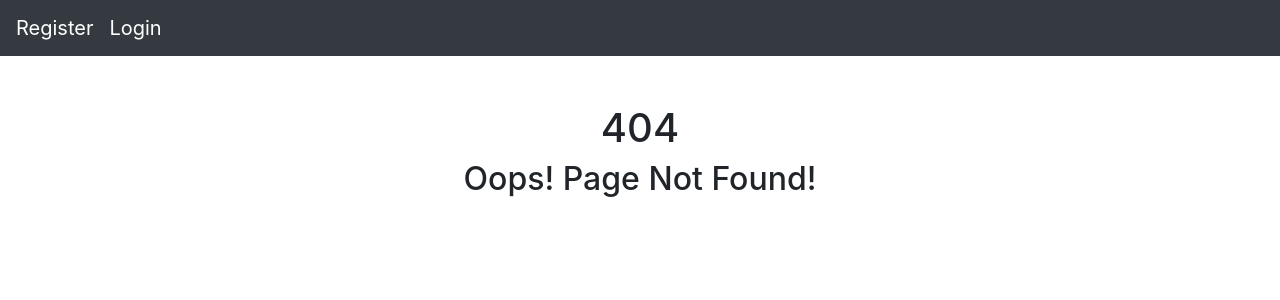
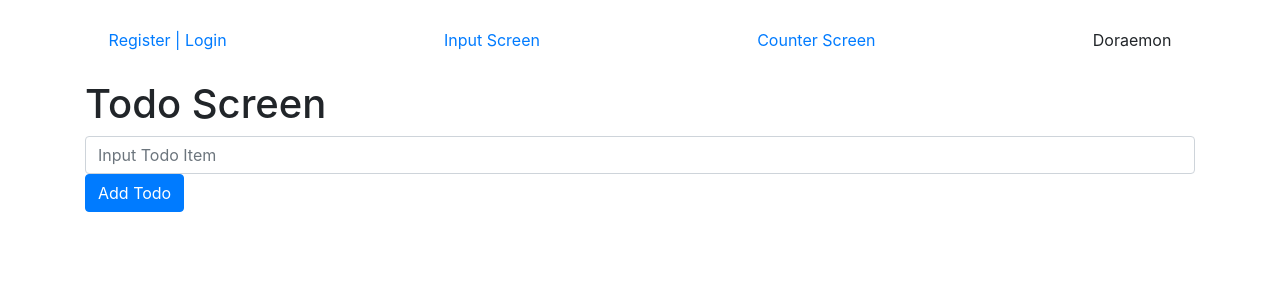
Before and after one commit to igaalicya/CIMB-react, a React (Create React App) app: page /todo in a window 1280 px wide. Before the commit this address had no page. Shown: the top 300 px of the page. Built offline with nearby package versions, Linux system fonts and the light colour scheme.

Commit message:
redux action

```diff
--- a/src/App.jsx
+++ b/src/App.jsx
@@ -22,6 +22,7 @@ import ProfileScreen from "./views/screens/ProfileScreen";
 import RegisterScreen from "./views/screens/RegisterScreen";
 import LoginScreen from "./views/screens/LoginScreen";
 import ProfileUser from "./views/screens/profileUser";
+import TodoReduxScreen from "./views/screens/TodoReduxScreen";
 
 function App() {
   let arrBooks = [
@@ -98,6 +99,7 @@ function App() {
         <Route exact path="/profileUser/:username" component={ProfileUser} />
         {/* setelah : adalah parameter yang bebas diisi apa aja */}
         <Route exact path="/profile/:username" component={ProfileScreen} />
+        <Route exact path="/todo" component={TodoReduxScreen} />
         {/* <Route path="/lifecycle" component={LifecycleScreen} /> */}
         {/*
             user list
--- /dev/null
+++ b/src/redux/actions/index.js
@@ -0,0 +1,2 @@
+export * from "./todo";
+export * from "./user";
--- /dev/null
+++ b/src/redux/actions/todo.js
@@ -0,0 +1,13 @@
+export const todoInputHandler = text => {
+  return {
+    type: "ON_CHANGE_TODO_INPUT",
+    payload: text
+  };
+};
+
+export const addTodoInputHandler = text => {
+  return {
+    type: "ADD_TODO_INPUT",
+    payload: text
+  };
+};
--- /dev/null
+++ b/src/redux/actions/user.js
@@ -0,0 +1,6 @@
+export const usernameInputHandler = text => {
+  return {
+    type: "ON_CHANGE_USERNAME",
+    payload: text
+  };
+};
--- a/src/redux/reducers/index.js
+++ b/src/redux/reducers/index.js
@@ -1,6 +1,8 @@
 import { combineReducers } from "redux";
 import todo from "./todo";
+import user from "./user";
 
 export default combineReducers({
-  todo
+  haha: todo,
+  user
 });
--- a/src/redux/reducers/todo.js
+++ b/src/redux/reducers/todo.js
@@ -5,8 +5,10 @@ const init_state = {
 };
 
 export default (state = init_state, action) => {
-  if (action.type == "TODO_INPUT") {
+  if (action.type === "ON_CHANGE_TODO_INPUT") {
     return { ...state, todoInput: action.payload };
+  } else if (action.type === "ADD_TODO_INPUT") {
+    return { ...state, todoList: [...state.todoList, action.payload] };
   } else {
     return { ...state };
   }
--- /dev/null
+++ b/src/redux/reducers/user.js
@@ -0,0 +1,13 @@
+// state ini bisa available buat semua component
+const init_state = {
+  username: "Doraemon",
+  id: 0
+};
+
+export default (state = init_state, action) => {
+  if (action.type == "ON_CHANGE_USERNAME") {
+    return { ...state, username: action.payload };
+  } else {
+    return { ...state };
+  }
+};
--- a/src/views/components/Navbar.jsx
+++ b/src/views/components/Navbar.jsx
@@ -5,14 +5,14 @@ import { connect } from "react-redux";
 class Navbar extends React.Component {
   render() {
     return (
-      <div className="navbar navbar-expand bg-dark mb-5">
-        <Link to="/register" className="navbar-brand text-white">
-          Register
-        </Link>
-        <Link to="/login" className="navbar-brand text-white">
-          Login
-        </Link>
-        {/* <Link to="/counter">Counter Screen</Link> */}
+      <div
+        className="d-flex justify-content-around align-items-center"
+        style={{ height: "80px" }}
+      >
+        <Link to="/auth">Register | Login</Link>
+        <Link to="/input">Input Screen</Link>
+        <Link to="/counter">Counter Screen</Link>
+        {this.props.user.username}
       </div>
     );
   }
@@ -20,7 +20,8 @@ class Navbar extends React.Component {
 
 const mapStateToProps = state => {
   return {
-    todo: state.todo
+    todo: state.haha,
+    user: state.user
   };
 };
 
--- a/src/views/screens/InputScreen.jsx
+++ b/src/views/screens/InputScreen.jsx
@@ -1,41 +1,65 @@
-import React from 'react'
-import {Link} from 'react-router-dom'
+import React from "react";
+import { Link } from "react-router-dom";
+import { connect } from "react-redux";
 
-class InputScreen extends React.Component{
-
+class InputScreen extends React.Component {
   state = {
     username: "",
     email: "",
-        textbox: "",
-    }
+    textbox: ""
+  };
 
-    render(){
-        const {username, email, textbox} = this.state
+  render() {
+    const { username, email, textbox } = this.state;
     // e => event
     const inputHandler = (e, field) => {
-            this.setState({[field]: e.target.value})
-        }
+      this.setState({ [field]: e.target.value });
+    };
 
-        return(
-            <div>
+    return (
+      <div className="container">
+        <h1>{this.props.haloDunia}</h1>
         <h1>Input Screen</h1>
         <h3>Username: {username} </h3>
         <h3>Email: {email}</h3>
         <Link to={"/profile/" + username}>
-                    <input className="btn btn-primary" type="button" value="Login" onClick="/profile/{username}"/>
+          <input
+            className="btn btn-primary"
+            type="button"
+            value="Login"
+            onClick="/profile/{username}"
+          />
         </Link>
-                <br/>
+        <br />
         {/* onChange ={(e)=> inputHandler(e)} */}
         {/* onChange={inputHandler} */}
-                <input onChange ={(e)=> inputHandler(e, "username")} type="text" placeholder="Username"/>
+        <input
+          onChange={e => inputHandler(e, "username")}
+          type="text"
+          placeholder="Username"
+        />
         <br />
-                <input onChange ={(e)=> inputHandler(e, "email")} type="text" placeholder="email"/>
-                <br/>
-                <textarea onChange ={(e)=> inputHandler(e, "textbox")} cols="30" rows="10"></textarea>
+        <input
+          onChange={e => inputHandler(e, "email")}
+          type="text"
+          placeholder="email"
+        />
+        <br />
+        <textarea
+          onChange={e => inputHandler(e, "textbox")}
+          cols="30"
+          rows="10"
+        ></textarea>
         <p>{textbox.length}/140</p>
       </div>
-        )
+    );
   }
 }
 
-export default InputScreen;
+const mapStateToProps = state => {
+  return {
+    haloDunia: state.haha.todoInput
+  };
+};
+
+export default connect(mapStateToProps)(InputScreen);
--- /dev/null
+++ b/src/views/screens/TodoReduxScreen.jsx
@@ -0,0 +1,49 @@
+import React from "react";
+import { connect } from "react-redux";
+import {
+  todoInputHandler,
+  usernameInputHandler,
+  addTodoInputHandler
+} from "../../redux/actions";
+
+class TodoReduxScreen extends React.Component {
+  render() {
+    return (
+      <div className="container">
+        <h1>Todo Screen</h1>
+        <input
+          type="text"
+          className="form-control"
+          placeholder="Input Todo Item"
+          onChange={e => this.props.onChangeTodo(e.target.value)}
+        />
+        <input
+          className="btn btn-primary"
+          type="button"
+          value="Add Todo"
+          onClick={e => this.props.addTodo(this.props.todo.todoInput)}
+        />
+        {this.props.todo.todoList.map(val => {
+          return <p>{val}</p>;
+        })}
+      </div>
+    );
+  }
+}
+
+const mapStateToProps = state => {
+  return {
+    todo: state.haha,
+    user: state.user
+  };
+};
+
+// export default connect(mapStateToProps, { todoInputHandler })(TodoReduxScreen);
+
+const mapDispatchToProps = {
+  onChangeTodo: todoInputHandler,
+  onChangeUsername: usernameInputHandler,
+  addTodo: addTodoInputHandler
+};
+
+export default connect(mapStateToProps, mapDispatchToProps)(TodoReduxScreen);
```
Lines whose indentation alone changed are shown as unchanged.
